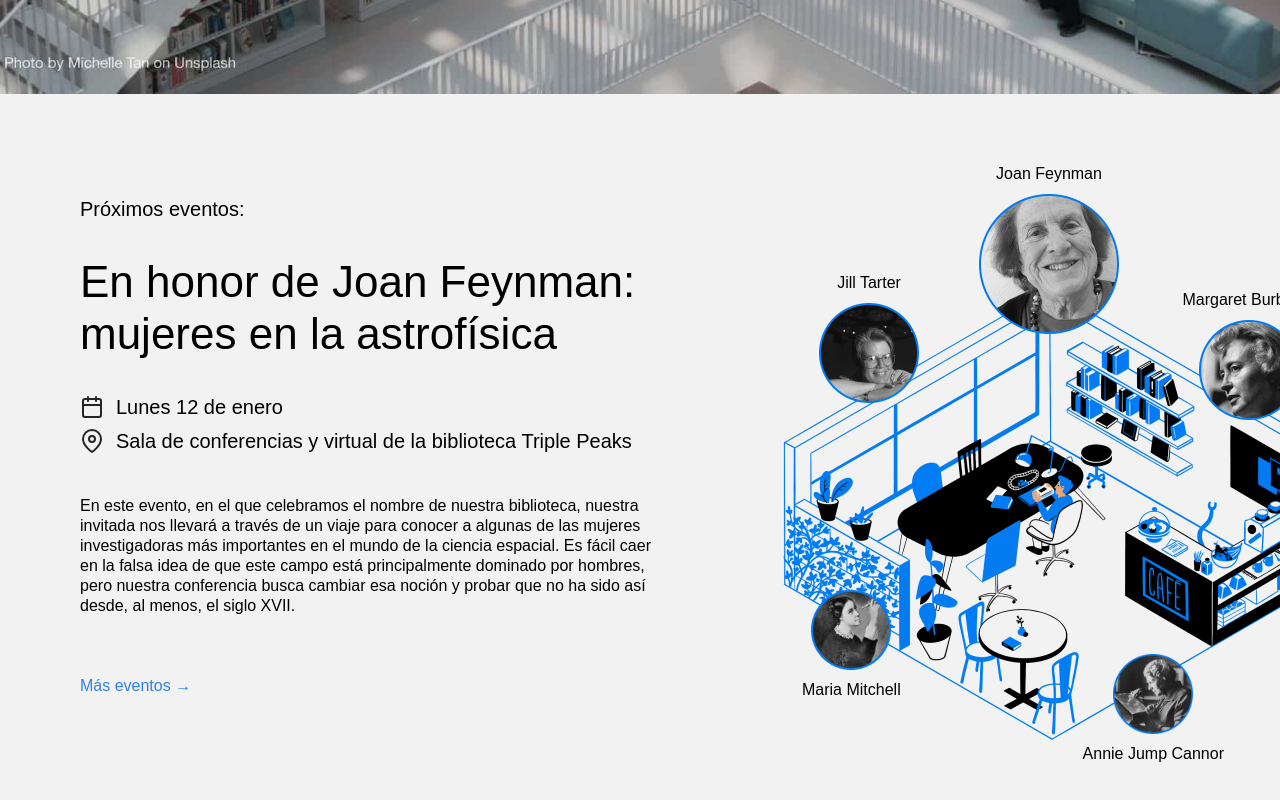
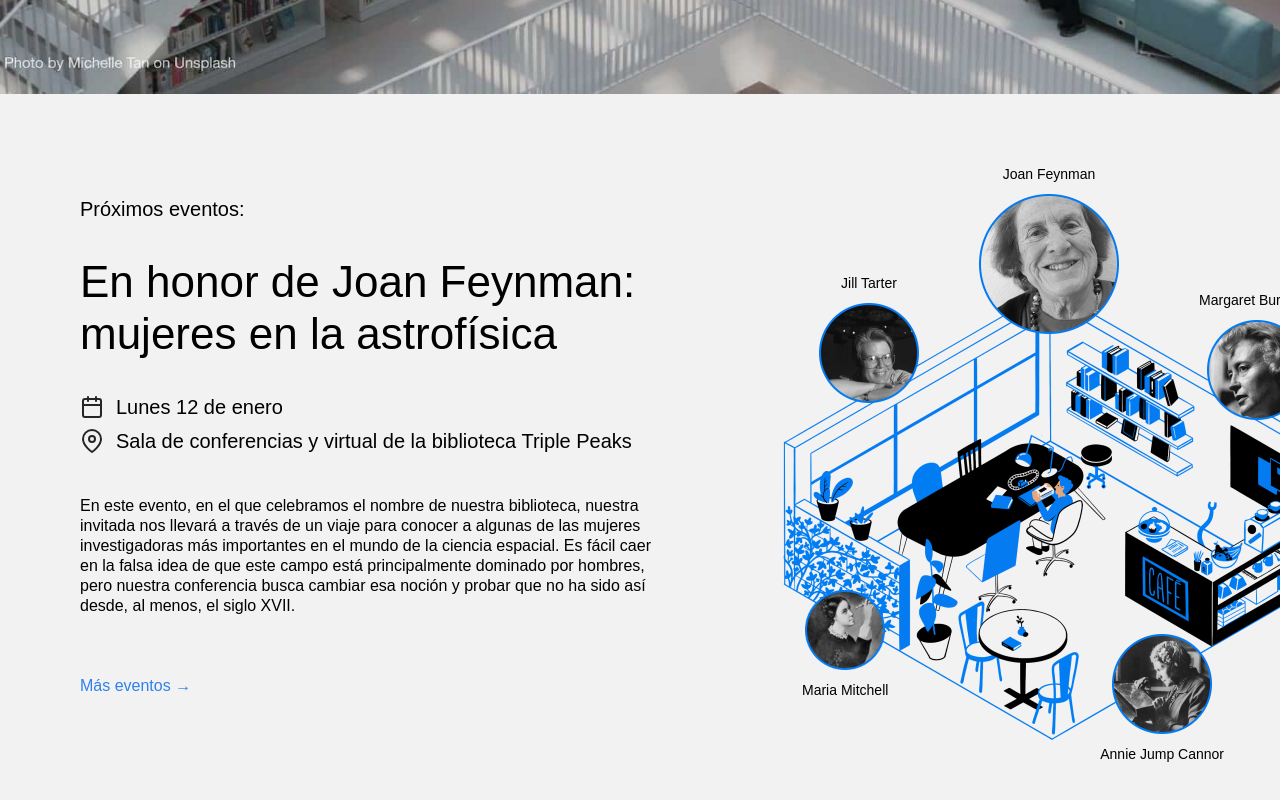
Before and after one commit to DanilsMIT/web_project_library_es, a plain HTML site: page index.html in a window 1280 px wide. Shown: the part 2068-2868 px from the top of the page. Drawn offline with Linux system fonts and the light colour scheme.

Commit message:
Errores corregidos sección Eventos

```diff
--- a/index.html
+++ b/index.html
@@ -25,7 +25,7 @@
               >
             </li>
             <li>
-              <a class="nav__link" href="#Eventos">Eventos</a>
+              <a class="nav__link" href="#eventos">Eventos</a>
             </li>
             <li>
               <a class="nav__link">Conviértete en miembro</a>
@@ -141,7 +141,7 @@
           </ul>
         </section>
 
-        <section class="events">
+        <section class="events" id="eventos">
           <div class="events__content">
             <h2 class="events__heading">Próximos eventos:</h2>
             <h3 class="events__title">
@@ -178,23 +178,25 @@
             </p>
             <a href="#" class="events__more">Más eventos &rarr;</a>
           </div>
-          <div class="events__cover" id="Eventos">
+          <div class="events__cover">
             <img src="./images/cafe.png" alt="café" class="events__image" />
             <div class="person person_name_feynman">
-              <p class="person_caption">Joan Feynman</p>
+              <p class="person_name_feynman person__caption">Joan Feynman</p>
               <img
                 src="./images/person_feynman.png"
                 alt="Foto de Joan Feynman"
-                class="person_image person__image_size_l"
+                class="person__image person__image_size_l"
               />
             </div>
 
             <div class="person person_name_burbidge">
-              <p class="person_caption">Margaret Burbidge</p>
+              <p class="person_name_burbidge person__caption">
+                Margaret Burbidge
+              </p>
               <img
                 src="./images/person_burbidge.png"
                 alt="Foto de Joan Feynman"
-                class="person_image person__image_size_m"
+                class="person__image person__image_size_m"
               />
             </div>
 
@@ -202,26 +204,28 @@
               <img
                 src="./images/person_cannon.png"
                 alt="Foto de Joan Feynman"
-                class="person_image person__image_size_s"
+                class="person__image person__image_size_m"
               />
-              <p class="person_caption">Annie Jump Cannor</p>
+              <p class="person_name_cannon person__caption">
+                Annie Jump Cannor
+              </p>
             </div>
 
             <div class="person person_name_mitchell">
               <img
                 src="./images/person_mitchell.png"
                 alt="Foto de Joan Feynman"
-                class="person_image person__image_size_s"
+                class="person__image person__image_size_s"
               />
-              <p class="person_caption">Maria Mitchell</p>
+              <p class="person_name_mitchell person__caption">Maria Mitchell</p>
             </div>
 
             <div class="person person_name_tarter">
-              <p class="person_caption">Jill Tarter</p>
+              <p class="person_name_tarter person__caption">Jill Tarter</p>
               <img
                 src="./images/person_tarter.png"
                 alt="Foto de Joan Feynman"
-                class="person_image person__image_size_m"
+                class="person__image person__image_size_m"
               />
             </div>
           </div>
```
